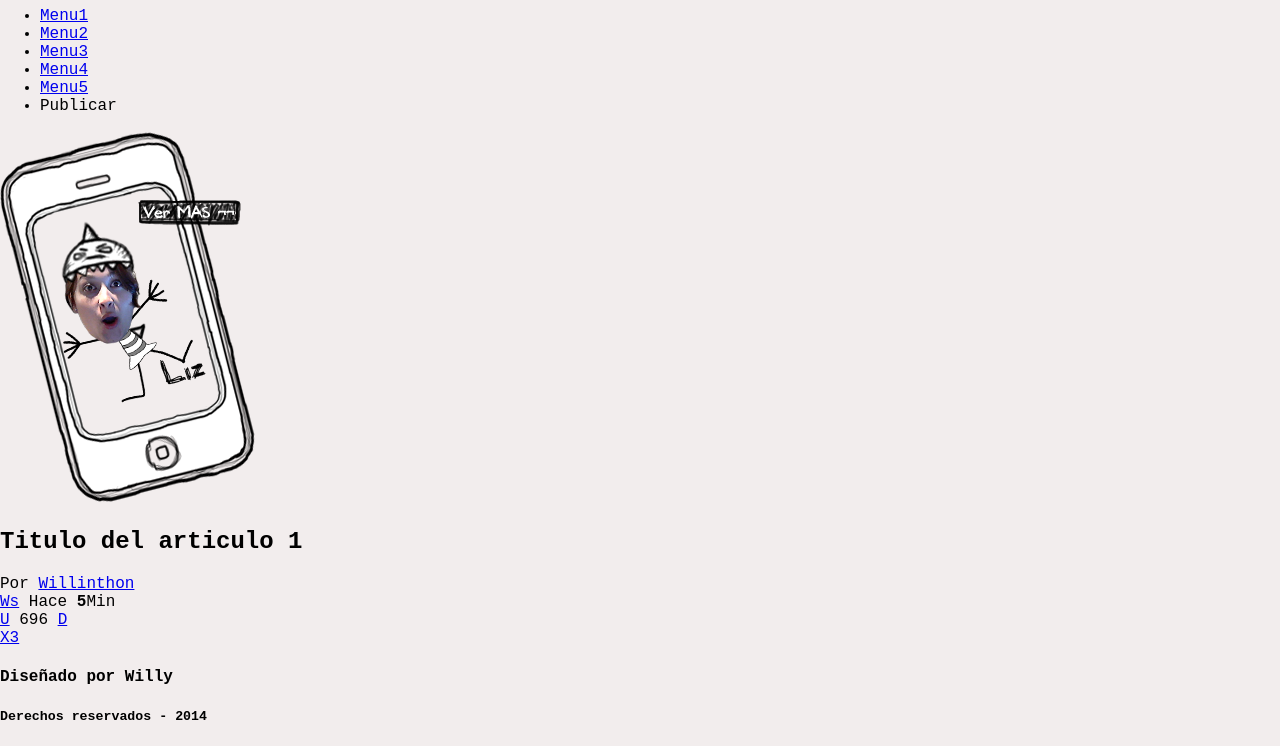
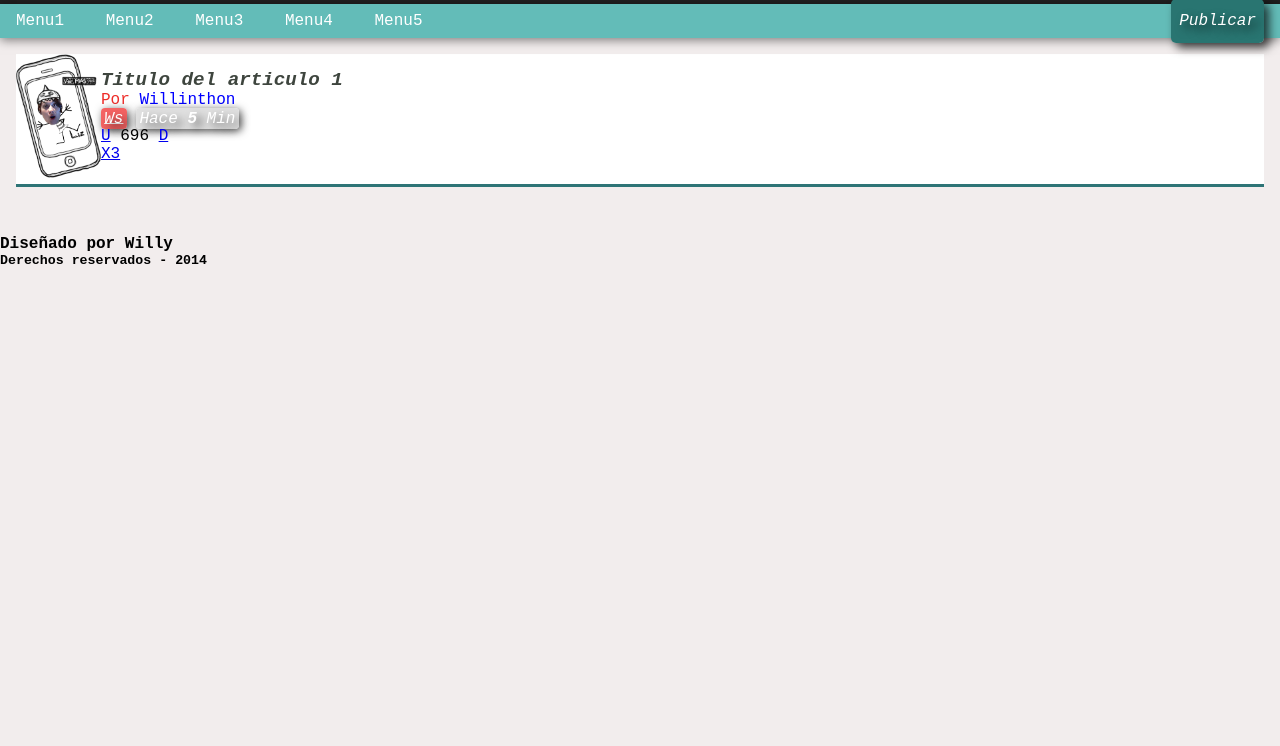
Before and after one commit to mensajerows/ejercicio-minisite, a plain HTML site: page index.html in a window 1280 px wide. Shown: the part 85-831 px from the top of the page. After the commit the page ends 800 px from the top, so only its background shows below. Drawn offline with Linux system fonts and the light colour scheme.

Commit message:
ejercicio-minisite-17sept
ejercicio-minisite-17sept

```diff
--- a/css/estilos.css
+++ b/css/estilos.css
@@ -1,3 +1,8 @@
+*{
+    margin: 0;
+    padding: 0;
+
+}
 body
 {
 background: #f2eded;
@@ -10,6 +15,7 @@ header
  background: #202020;
  color: white;
  padding:0.5em;
+ overflow: hidden;
 
 }
 
@@ -49,3 +55,124 @@ font-size: 1.2em;
     font-weight: normal;
     margin: 2em 70px 0 0
 }
+
+nav
+{
+background: #63bcb8;
+box-shadow: rgba(0,0,0,0.5) 0px 2px 10px;
+padding: 0 0.5em;
+position: relative
+}
+
+nav ul li
+{
+display: inline-block;
+margin: 0 1em 0 0;
+padding: 0.5em 0 0.5em 0
+}
+
+nav ul li a
+{
+color: white;
+text-decoration: none;
+padding: 0 0.5em;
+}
+
+nav ul
+{
+list-style: none;
+margin: 0 80px 0 0;
+}
+
+nav ul #publicar
+{
+position: absolute;
+right: 0;
+top: 0;
+}
+
+nav ul #publicar a
+{
+background: #297571;
+border-radius: 5px;
+padding: 0.8em 0.5em;
+box-shadow: rgba(0,0,0,0.7) 5px 5px 10px;
+text-shadow: rgba(0,0,0,0.7) 5px 5px 10px;
+font-style: italic;
+
+}
+
+#contenido
+{
+margin: 1em;
+}
+
+#contenido .item
+{
+background: #fff;
+margin-bottom: 3em;
+border-bottom: solid #2e7476 3px;
+min-height: 130px;
+}
+
+#contenido .item .img_item img
+{
+width: 85px;
+
+}
+
+#contenido .item .img_item
+{
+float: left;
+margin 0 1em 0 0;
+}
+
+#contenido .item .titulo_item
+{
+font-size: 1.2em;
+font-style: italic;
+color: #3e453e;
+padding: 0.8em 1em 0 0;
+
+
+}
+
+#contenido .item .autor_item
+{
+color: #ee2c28
+}
+
+#contenido .item .info_item
+{
+color: #000000
+}
+
+#contenido .item .autor_item a
+{
+color: blue;
+text-decoration: none;
+}
+
+#contenido .item .tag_item
+{
+background: #f56363;
+border-radius: 4px;
+padding: 0.1em 0.2em;
+box-shadow: rgba(0,0,0,0.7) 2px 2px 8px;
+text-shadow: rgba(0,0,0,0.7) 5px 5px 10px;
+font-style: italic;
+color: white;
+}
+
+#contenido .item .tiempo
+{
+background: #e0e0e0;
+border-radius: 4px;
+padding: 0.1em 0.2em;
+box-shadow: rgba(0,0,0,0.7) 2px 2px 8px;
+text-shadow: rgba(0,0,0,0.7) 5px 5px 10px;
+font-style: italic;
+color: white;
+position: right;
+
+}
--- a/index.html
+++ b/index.html
@@ -25,10 +25,10 @@
     <li><a href="#">Menu3</a></li>
     <li><a href="#">Menu4</a></li>
     <li><a href="#">Menu5</a></li>
-    <li id="publicar"><a>Publicar</a></li>
+    <li id="publicar"><a href="#">Publicar</a></li>
    </ul>
     </nav>
- <section>
+ <section id="contenido">
   <article class="item">
      <figure class="img_item">
       <img src="img/ipodliz.png"/>
@@ -38,9 +38,9 @@
         Por <a href="#">Willinthon</a>
        </div>
        <div class="info_item">
-       <a href="#">Ws</a>
-        <span>
-        Hace <strong>5</strong>Min
+       <a class= tag_item href="#">Ws</a>
+        <span class="tiempo">
+        Hace <strong>5</strong> Min
         </span>
       </div>
       <div class="">
```
